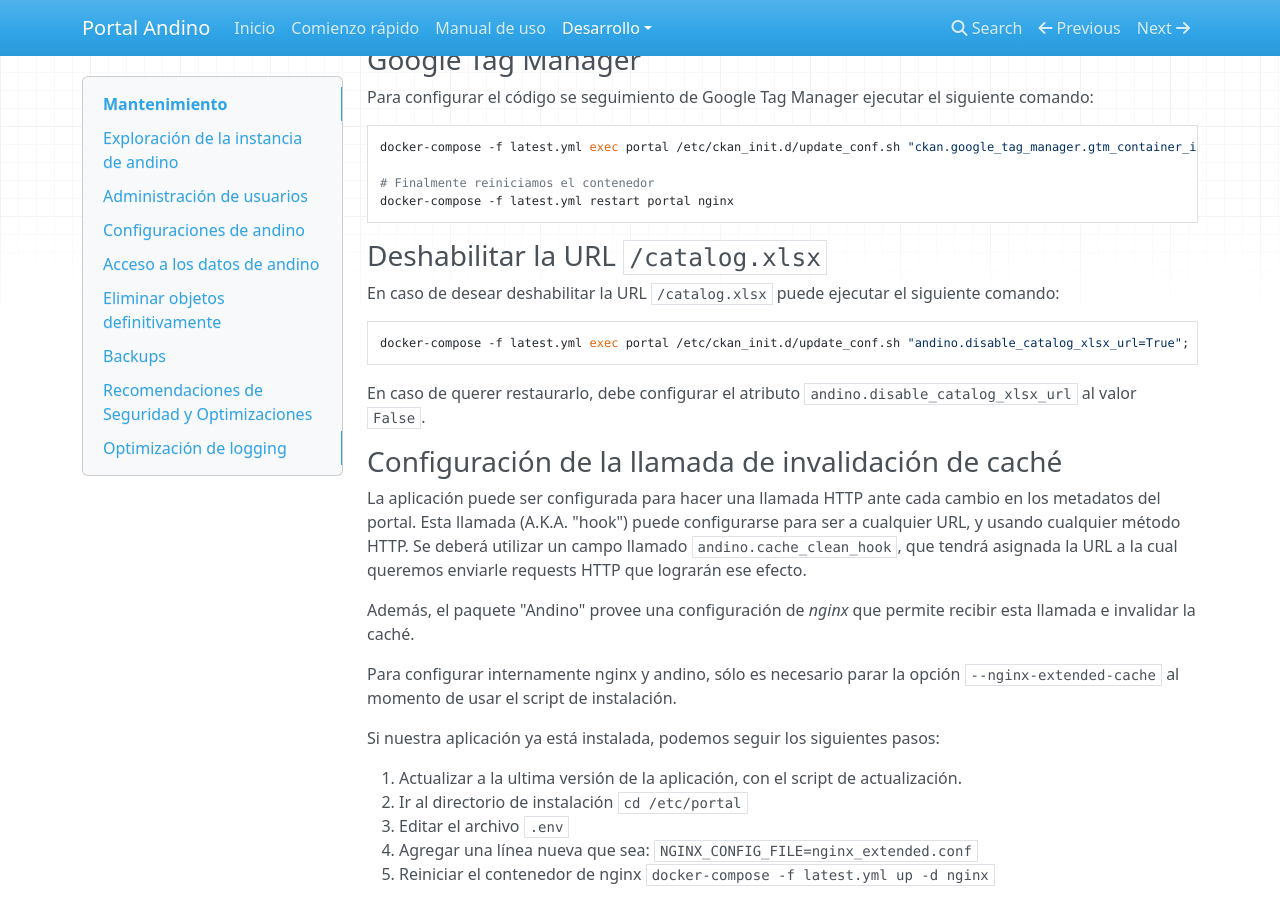
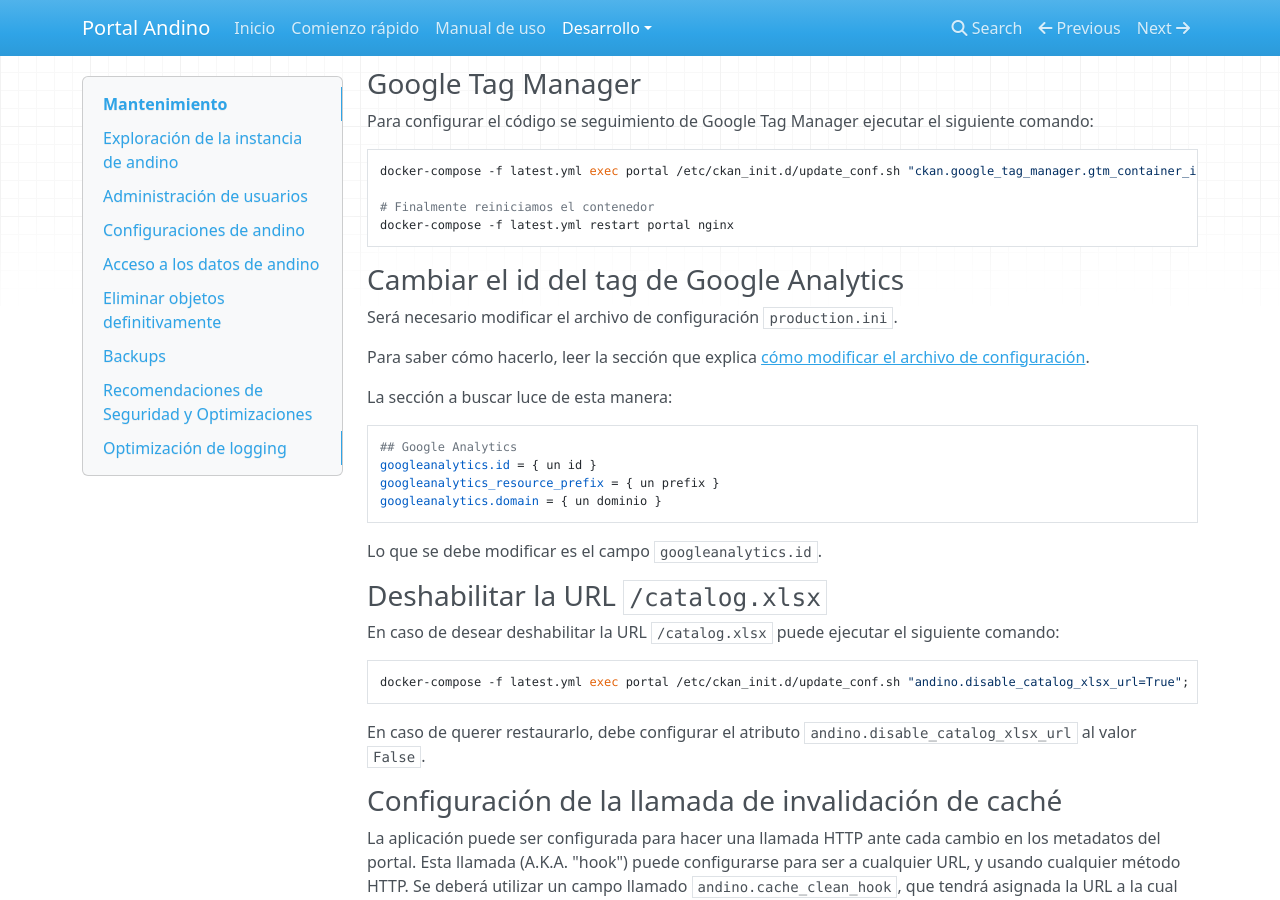
Before and after one commit to datosgobar/portal-andino, an MkDocs documentation site: the page built from docs/developers/maintenance.md, in a window 1280 px wide and 900 px high, scrolled down 3856 px. Built offline with MkDocs 1.6.1, drawn with Linux system fonts in a browser that asks for light colours; nearby versions of some CDN libraries; old or Windows-style settings are respelled for this version of MkDocs; some of the changed text lies outside the part shown.

Commit message:
Agrego una sección para modificar el id del tag de Google Analytics en la documentación de mantenimiento

````diff
--- a/docs/developers/maintenance.md
+++ b/docs/developers/maintenance.md
@@ -21,6 +21,7 @@
         - [Cambiar el remitente de los correos electrónicos que envía Andino](#cambiar-el-remitente-de-los-correos-electronicos-que-envia-andino)
         - [Google Tag Manager](#google-tag-manager)
         - [Cambiar el id del container de Google Tag Manager](#cambiar-el-id-del-container-de-google-tag-manager)
+        - [Cambiar el id del tag de Google Analytics](#cambiar-el-id-del-tag-de-google-analytics)
         - [Deshabilitar la URL `/catalog.xlsx`](#deshabilitar-la-url--catalogxlsx)
         - [Cache](#configuraci%C3%B3n-de-la-llamada-de-invalidaci%C3%B3n-de-cach%C3%A9)
         - [Cache externa](#cache-externa)
@@ -193,6 +194,24 @@
 
     # Finalmente reiniciamos el contenedor
     docker-compose -f latest.yml restart portal nginx
+
+### Cambiar el id del tag de Google Analytics
+
+Será necesario modificar el archivo de configuración `production.ini`.
+
+Para saber cómo hacerlo, leer la sección que explica
+[cómo modificar el archivo de configuración](#modificar-el-archivo-de-configuracion).
+
+La sección a buscar luce de esta manera:
+
+```
+## Google Analytics
+googleanalytics.id = { un id }
+googleanalytics_resource_prefix = { un prefix }
+googleanalytics.domain = { un dominio }
+```
+
+Lo que se debe modificar es el campo `googleanalytics.id`.
 
 ### Deshabilitar la URL `/catalog.xlsx`
 
````
